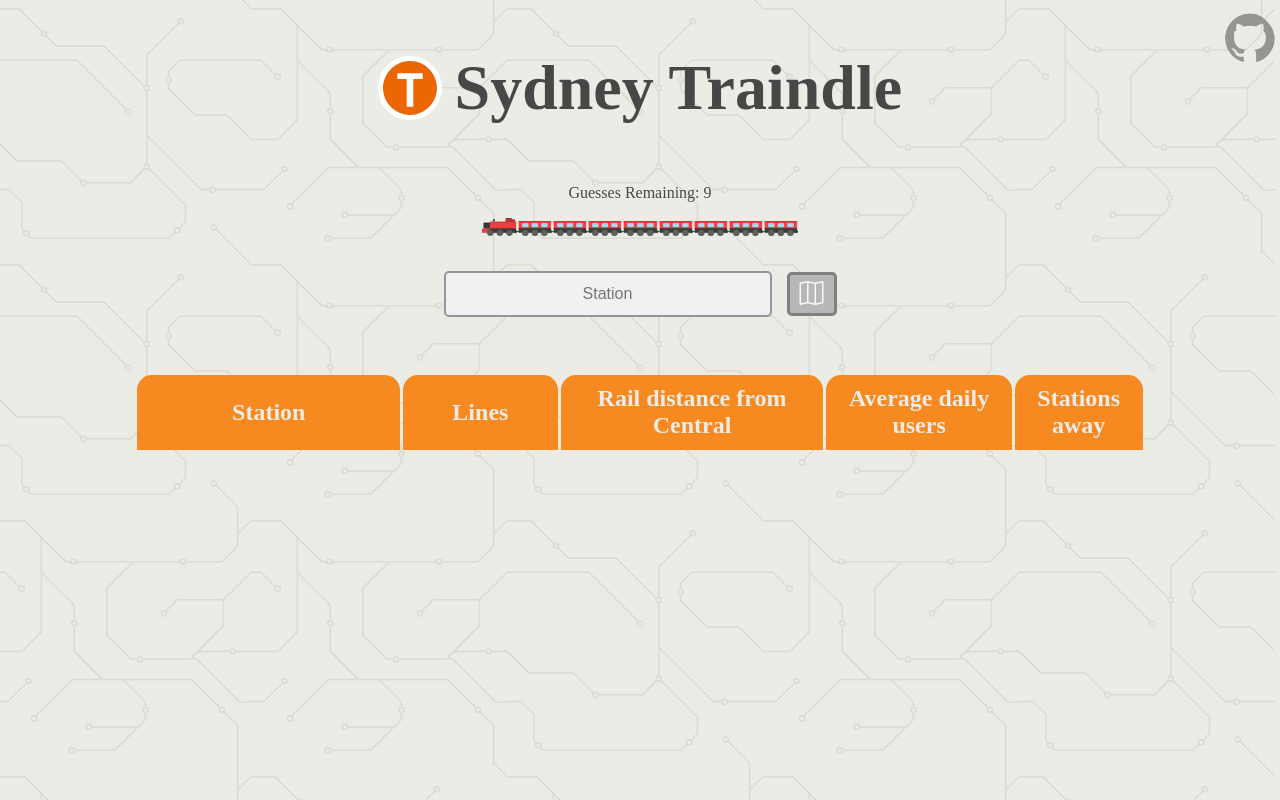
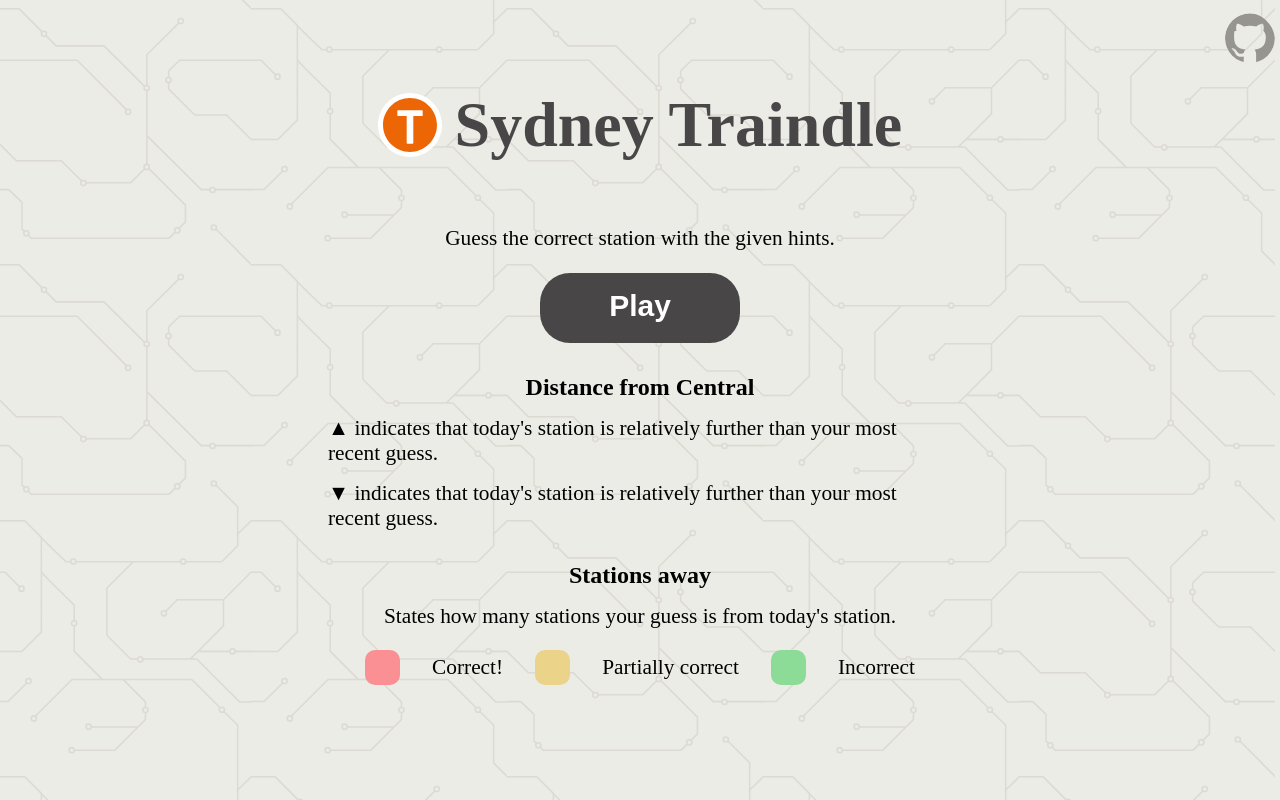
Before and after one commit to sunnyyuqingchen/sydney_traindle, a React (Vite) app: page / in a window 1280 px wide. Built offline with nearby package versions, Linux system fonts and the light colour scheme; a web font is replaced by a local one.

Commit message:
added tutorial screen before game starts

```diff
--- a/package.json
+++ b/package.json
@@ -13,6 +13,9 @@
     "preview": "vite preview"
   },
   "dependencies": {
+    "@emotion/react": "^11.14.0",
+    "@emotion/styled": "^11.14.0",
+    "@mui/system": "^7.0.2",
     "bootstrap-icons": "^1.11.3",
     "framer-motion": "^12.4.3",
     "react": "^18.3.1",
--- a/src/App.jsx
+++ b/src/App.jsx
@@ -8,11 +8,6 @@ function App() {
   return (
     <>
       <div className="container">
-        <div className="title">
-          <h1>
-            <img id='t-logo' src="/Logos/TfNSW_T.svg"></img> Sydney Traindle
-          </h1>
-        </div>
         <Header/>
         <Game/>
         <Background/>
--- /dev/null
+++ b/src/components/Tutorial.jsx
@@ -0,0 +1,93 @@
+import React, { useState } from "react";
+import styled from 'styled-components';
+
+const TutorialContainer = styled.div`
+    display: flex;
+    flex-direction: column;
+    align-items: center;
+    justify-content: space-between;
+    margin: 0 25vw 0 25vw;
+    height: 60vh;
+    max-height: 600px;
+    font-size: 16pt;
+`
+const CenteredContainer = styled.div`
+    display: flex;
+    flex-direction: column;
+    align-items: center;
+`
+
+const PlayButton = styled.button`
+    color: white;
+    background-color: #484647;
+    height: 70px;
+    width: 200px;
+    border-radius: 30px;
+    border: none;
+    font-size: 30px;
+    font-weight: bold;
+    padding-bottom: 5px;
+    &:hover {
+        background-color: #7a7877;
+      }
+`
+const StyledHeader = styled.p`
+    font-size: 18pt;
+    font-weight: bold;
+    margin: 0;
+    margin-top: 30px;
+`
+
+const StyledText = styled.p`
+    font-size: 16pt;
+    margin: 0;
+    margin-top: 15px;
+`
+
+const ColorCodedBox = styled.div`
+    height: 35px;
+    width: 35px;
+    border-radius: 10px;
+`
+
+const ColorContainer = styled.div`
+    display: flex;
+    flex-direction: row;
+    align-items: center;
+    justify-content: space-between;
+    width: 550px;
+    margin-top: 20px;
+`
+
+const Tutorial = ({tutorial, setTutorial}) => {
+    const handleTutorial = () => {
+        setTutorial(!tutorial);
+      };
+
+    return (
+        <TutorialContainer>
+            <p>Guess the correct station with the given hints.</p>
+            <PlayButton onClick={handleTutorial}>Play</PlayButton>
+            <CenteredContainer>
+                <StyledHeader>Distance from Central</StyledHeader>
+                <StyledText>▲ indicates that today's station is relatively further than your most recent guess.</StyledText>
+                <StyledText>▼ indicates that today's station is relatively further than your most recent guess.</StyledText>
+            </CenteredContainer>
+            <CenteredContainer>
+                <StyledHeader>Stations away</StyledHeader>
+                <StyledText>States how many stations your guess is from today's station.</StyledText>
+            </CenteredContainer>
+
+            <ColorContainer>
+                <ColorCodedBox style={{backgroundColor: '#fa8f94'}}></ColorCodedBox>
+                <span>Correct!</span>
+                <ColorCodedBox style={{backgroundColor: '#ebd489'}}></ColorCodedBox>
+                <span>Partially correct</span>
+                <ColorCodedBox style={{backgroundColor: '#8cdb96'}}></ColorCodedBox>
+                <span>Incorrect</span>
+            </ColorContainer>
+        </TutorialContainer>
+    )
+}
+
+export default Tutorial;
--- a/src/components/game.jsx
+++ b/src/components/game.jsx
@@ -4,6 +4,7 @@ import StationTable from './stationTable';
 import AnswerField from './answerField';
 import trainNetwork from "../helper/TrainNetwork";
 import {motion} from 'framer-motion';
+import Tutorial from './Tutorial';
 
 function Game() {
   // states for stations that the user entered, the correct station and keep track if user has won
@@ -11,7 +12,7 @@ function Game() {
   const [answer, setAnswer] = useState(null);
   const [hasWon, setHasWon] = React.useState(false);
   const [useNew, setUseNew] = React.useState(false);
-
+  const [tutorial, setTutorial] = useState(true);
   // collect the station names from graph
   const stations = Object.keys(trainNetwork);
 
@@ -103,10 +104,16 @@ function Game() {
     return guessImages
   }
 
+
   return (
     <div className="game">
-      {useNew ? (
-        <AnswerField answerStation={answer}/>
+      <div className="title">
+        <h1>
+          <img id='t-logo' src="/Logos/TfNSW_T.svg"></img> Sydney Traindle
+        </h1>
+      </div>
+      {tutorial ? (
+        <Tutorial tutorial={tutorial} setTutorial={setTutorial}/>
       ) : (
         answer && (
           <>
--- a/src/index.css
+++ b/src/index.css
@@ -21,7 +21,7 @@ body {
   font-family: 'Public Sans NSW';
   color: #484647;
   font-size: 2em;
-  margin-top: 0vh;
+  margin-top: 10vh;
   /*transform: scale(.9, 1);*/
 }
 
```
Also changed, not shown: 1 other file (tests, documents, lock files or other folders).
